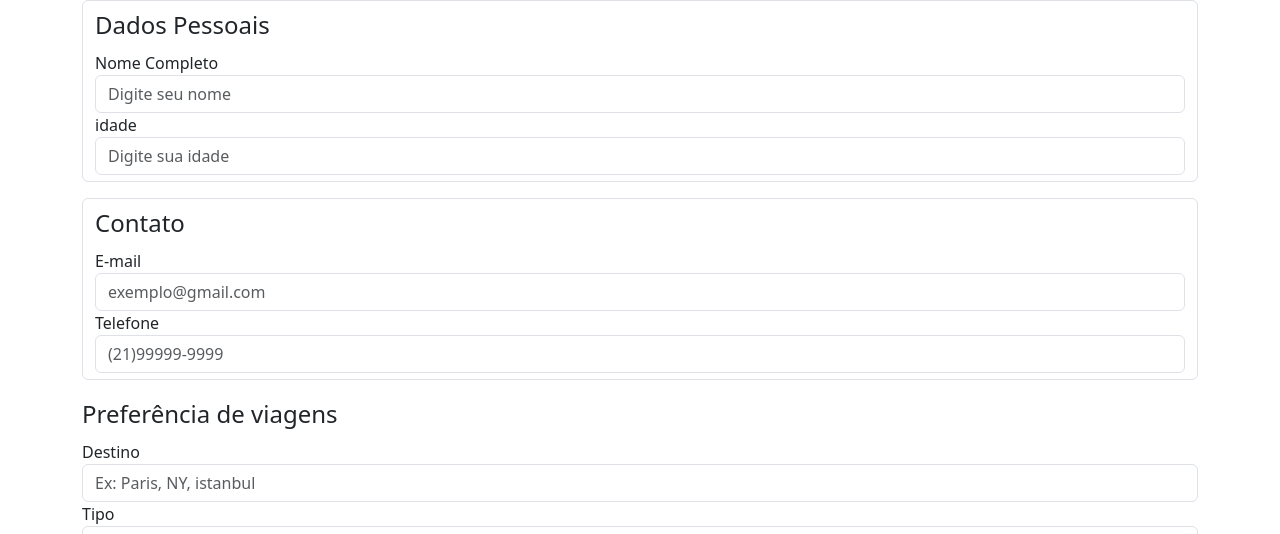
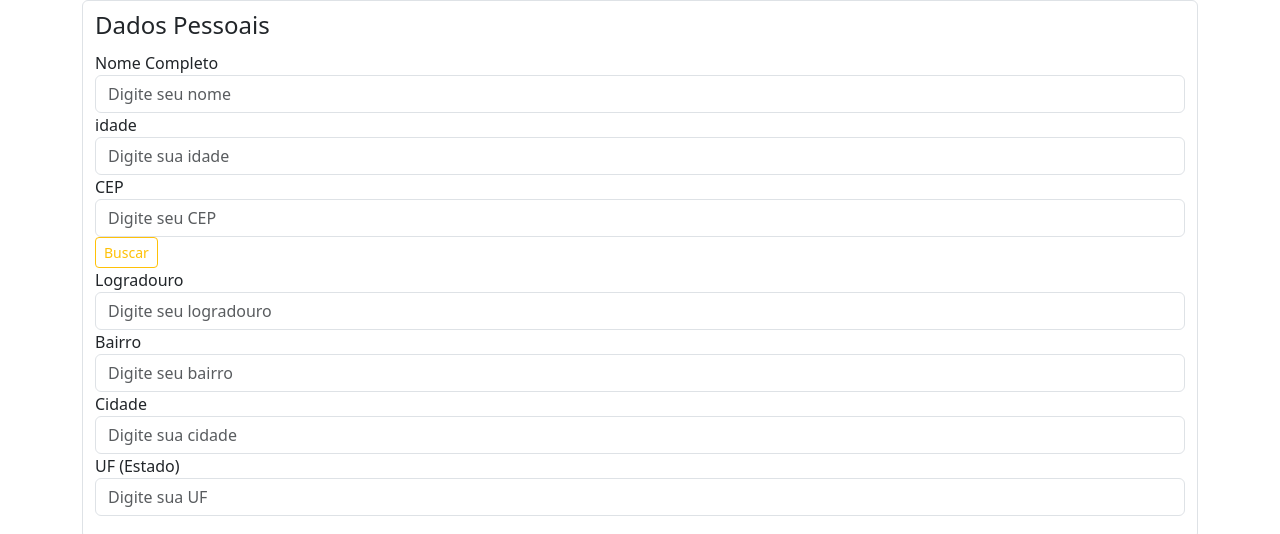
Before and after one commit to ViniciusSena007/HTML, a plain HTML site: page cadastro.html in a window 1280 px wide. Shown: the part 266-800 px from the top of the page. Drawn offline with nearby package versions, Linux system fonts and the light colour scheme.

Commit message:
back-end via cep

```diff
--- a/cadastro.html
+++ b/cadastro.html
@@ -8,7 +8,7 @@
     <link rel="stylesheet" href="css/style.css">
     <link href="https://cdn.jsdelivr.net/npm/bootstrap@5.3.8/dist/css/bootstrap.min.css" rel="stylesheet"
         integrity="sha384-sRIl4kxILFvY47J16cr9ZwB07vP4J8+LH7qKQnuqkuIAvNWLzeN8tE5YBujZqJLB" crossorigin="anonymous">
-        <link rel="icon" href="img/logo.png">
+    <link rel="icon" href="img/logo.png">
     <title>Formulário de Cadastro</title>
 </head>
 
@@ -55,7 +55,7 @@
             </div>
         </nav>
     </header>
-    <main style="margin-top: 200px;"  class="container">
+    <main style="margin-top: 200px;" class="container">
         <h1>Cadastro de viajantes</h1>
         <form action="#" onsubmit="enviarFormulario(event)" method="get" enctype="multipart/form-data">
             <!-- Dados pessoais -->
@@ -67,6 +67,29 @@
                 <label for="idade">idade</label>
                 <input type="number" name="idade" id="idade" class="form-control" placeholder="Digite sua idade"
                     onchange="verificarIdade()" required>
+
+                <label for="cep">CEP</label>
+                <input type="text" name="cep" id="cep" title="Digite seu cep" placeholder="Digite seu CEP"
+                    class="form-control" required>
+                    <button type="button" onclick="buscarCep()" class="btn btn-outline-warning btn-sm">Buscar</button>
+                    <br>
+
+                <label for="logradouro">Logradouro</label>
+                <input type="text" name="logradouro" id="logradouro" title="Digite seu logradouro"
+                    placeholder="Digite seu logradouro" class="form-control" required>
+
+                <label for="bairro">Bairro</label>
+                <input type="text" name="bairro" id="bairro" title="Digite seu bairro" placeholder="Digite seu bairro"
+                    class="form-control" required>
+
+                <label for="cidade">Cidade</label>
+                <input type="text" name="cidade" id="cidade" title="Digite sua cidade" placeholder="Digite sua cidade"
+                    class="form-control" required>
+
+                <label for="uf">UF (Estado)</label>
+                <input type="text" name="uf" id="uf" title="Digite sua UF" placeholder="Digite sua UF"
+                    class="form-control" required>
+                    <p class="paragrafo" id="mensagem"></p>
             </fieldset>
             <fieldset class="form-control mb-3">
                 <legend>Contato</legend>
--- a/js/script.js
+++ b/js/script.js
@@ -4,6 +4,40 @@ function verificarIdade() {
     if (idade < 18) {
         alert("Para viajar sozinho. é nescessário ser maior de idade")
     }
+}
+async function buscarCep() {
+    // receber o valor digitado no input do CEP
+
+    let cep = document.getElementById("cep").value;
+    cep = cep.replace(/\D/g, "")
+
+    if (cep.length !== 8) {
+        document.getElementById("mensagem").textContent = "CEP Inválido";
+        return;
+    }
+
+    try {
+        //Faz a requisição para a api do ViaCEP
+        let resposta = await fetch(`https://viacep.com.br/ws/${cep}/json/`);
+        // Converter a resposta o viacep para o json
+        let dados = await resposta.json();
+        //Verificar se o cep não foi encontrado
+        if (dados.erro) {
+            document.getElementById("mensagem").textContent = "CEP não encontrado";
+        }
+
+        // preencher os campos do formulario
+
+        document.getElementById("logradouro").value = dados.logradouro;
+        document.getElementById("bairro").value = dados.bairro;
+        document.getElementById("cidade").value = dados.localidade;
+        document.getElementById("uf").value = dados.uf;
+
+        document.getElementById("mensagem").textContent = "Endereço encontrado com sucesso";
+    } catch (erro) {
+        document.getElementById("mensagem").textContent = "Erro ao buscar CEP";
+    }
+
 }
 
 function enviarFormulario(event) {
```
